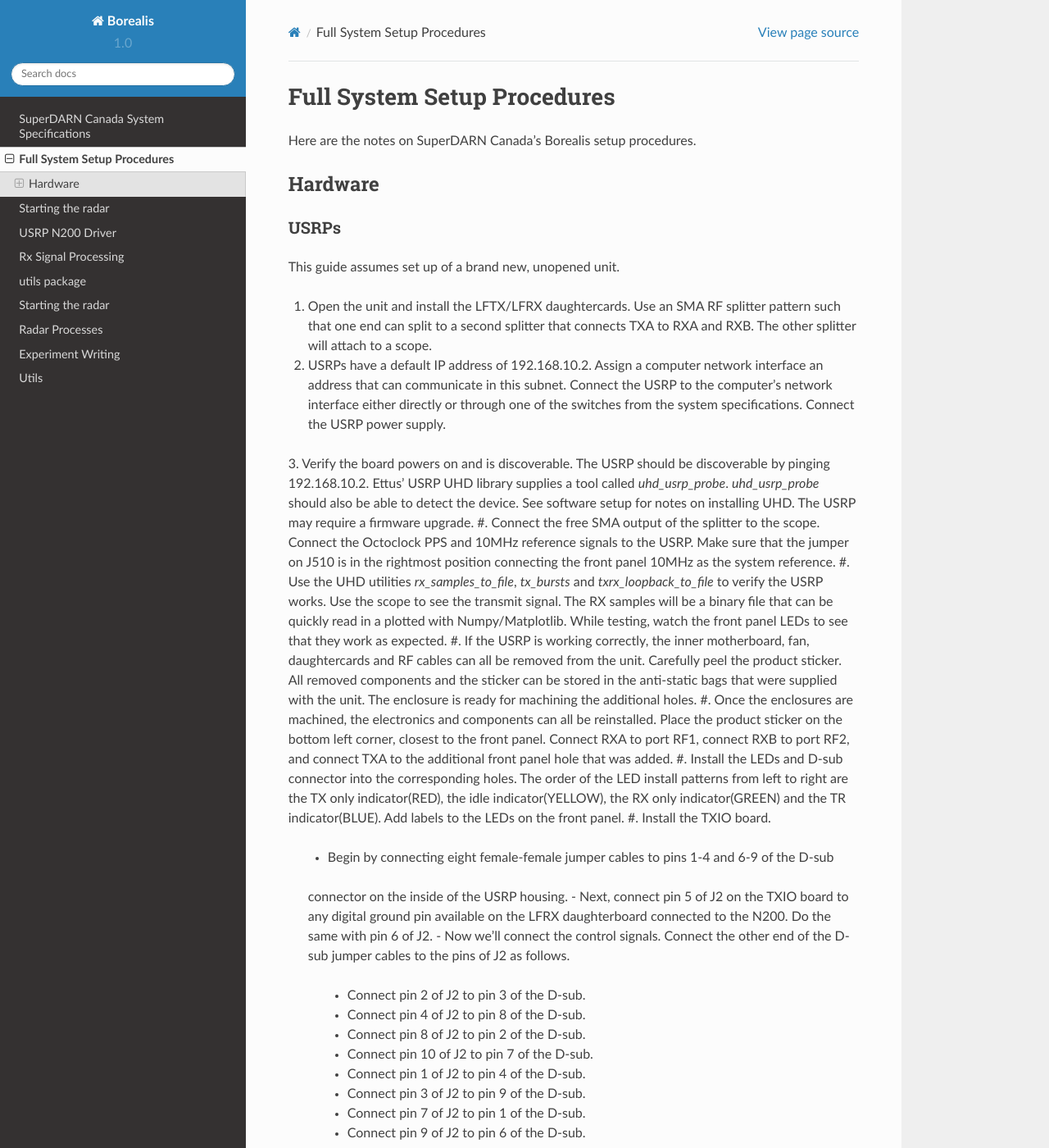
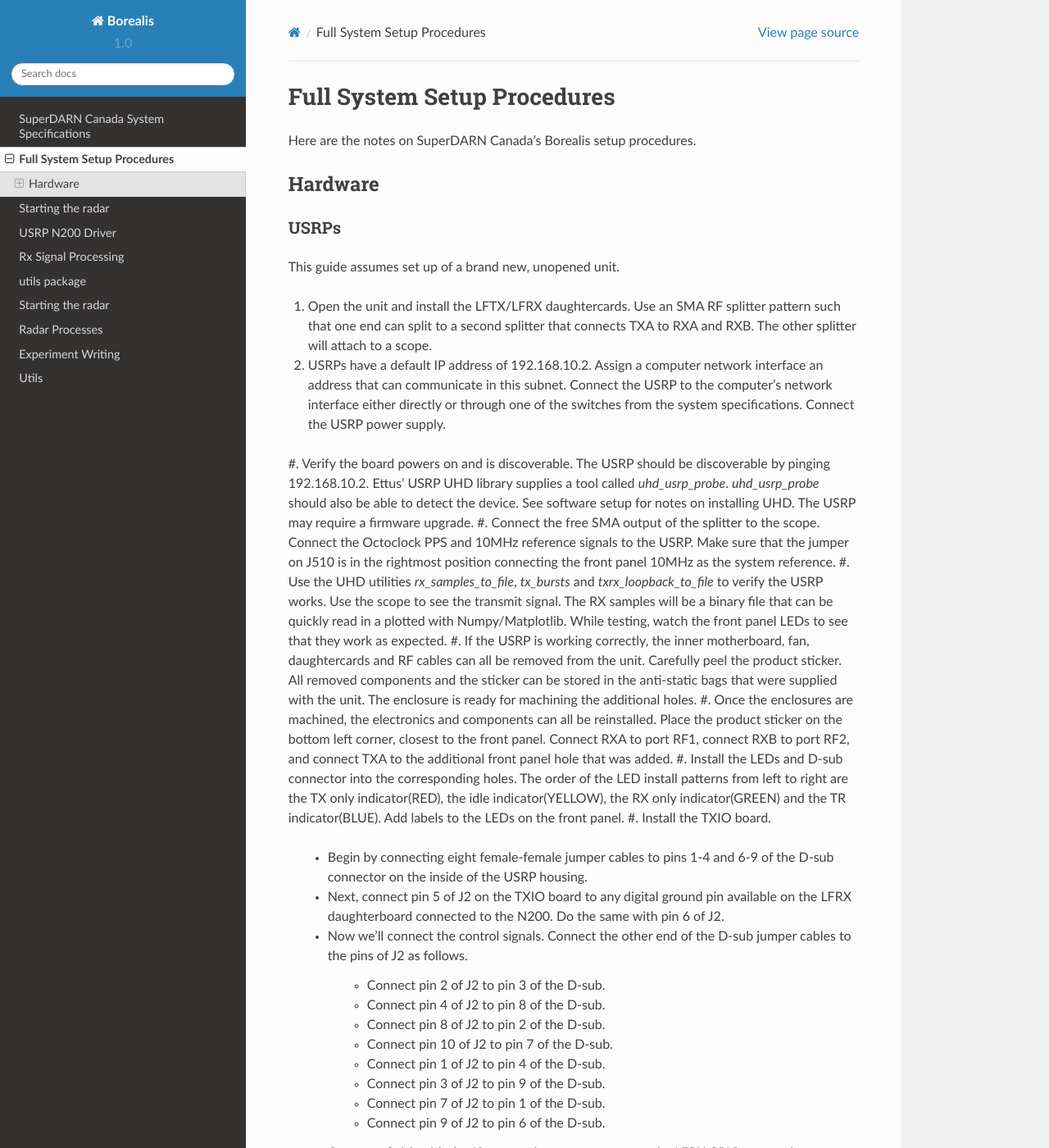
Before and after one commit to SuperDARNCanada/borealis, a Sphinx documentation site: the page built from docs/source/system_setup.rst, in a window 1280 px wide and 1400 px high. Shown: the whole window at 82% size. Built offline with Sphinx 7.4.7 and the Read the Docs theme 2.0.0, drawn with Linux system fonts in a browser that asks for light colours; formulas are drawn with MathJax 3; pages that are not in the unit, such as notebooks, are missing from menus.

Commit message:
fixing syntax again

```diff
--- a/docs/source/system_setup.rst
+++ b/docs/source/system_setup.rst
@@ -13,9 +13,9 @@ USRPs
 
 This guide assumes set up of a brand new, unopened unit.
 
-1. Open the unit and install the LFTX/LFRX daughtercards. Use an SMA RF splitter pattern such that one end can split to a second splitter that connects TXA to RXA and RXB. The other splitter will attach to a scope.
-2. USRPs have a default IP address of 192.168.10.2. Assign a computer network interface an address that can communicate in this subnet. Connect the USRP to the computer's network interface either directly or through one of the switches from the system specifications. Connect the USRP power supply.
-3. Verify the board powers on and is discoverable. The USRP should be discoverable by pinging
+#. Open the unit and install the LFTX/LFRX daughtercards. Use an SMA RF splitter pattern such that one end can split to a second splitter that connects TXA to RXA and RXB. The other splitter will attach to a scope.
+#. USRPs have a default IP address of 192.168.10.2. Assign a computer network interface an address that can communicate in this subnet. Connect the USRP to the computer's network interface either directly or through one of the switches from the system specifications. Connect the USRP power supply.
+#. Verify the board powers on and is discoverable. The USRP should be discoverable by pinging
 192.168.10.2. Ettus' USRP UHD library supplies a tool called `uhd_usrp_probe`. `uhd_usrp_probe` should also be able to detect the device. See software setup for notes on installing UHD. The USRP may require a firmware upgrade.
 #. Connect the free SMA output of the splitter to the scope. Connect the Octoclock PPS and 10MHz
 reference signals to the USRP. Make sure that the jumper on J510 is in the rightmost position
@@ -27,10 +27,11 @@ connect RXB to port RF2, and connect TXA to the additional front panel hole that
 #. Install the LEDs and D-sub connector into the corresponding holes. The order of the LED install
 patterns from left to right are the TX only indicator(RED), the idle indicator(YELLOW), the RX only indicator(GREEN) and the TR indicator(BLUE). Add labels to the LEDs on the front panel.
 #. Install the TXIO board.
-    - Begin by connecting eight female-female jumper cables to pins 1-4 and 6-9 of the D-sub
-    connector on the inside of the USRP housing.
+
+    - Begin by connecting eight female-female jumper cables to pins 1-4 and 6-9 of the D-sub connector on the inside of the USRP housing.
     - Next, connect pin 5 of J2 on the TXIO board to any digital ground pin available on the LFRX daughterboard connected to the N200. Do the same with pin 6 of J2.
     - Now we’ll connect the control signals. Connect the other end of the D-sub jumper cables to the pins of J2 as follows.
+
         - Connect pin 2 of J2 to pin 3 of the D-sub.
         - Connect pin 4 of J2 to pin 8 of the D-sub.
         - Connect pin 8 of J2 to pin 2 of the D-sub.
@@ -39,7 +40,9 @@ patterns from left to right are the TX only indicator(RED), the idle indicator(Y
         - Connect pin 3 of J2 to pin 9 of the D-sub.
         - Connect pin 7 of J2 to pin 1 of the D-sub.
         - Connect pin 9 of J2 to pin 6 of the D-sub.
+
     - Once you finish with the J2 connections, we move on to the LFRX GPIO connections.
+
         - Connect pin 3 of J1 to an available digital ground pin on the LFRX daughterboard.
         - Connect pin 4 of J1 to the 6V power pin on the LFRX daughterboard.
         - Connect pin 5 of J1 to the io_rxa[1] pin on the LFRX daughterboard.
@@ -50,8 +53,10 @@ patterns from left to right are the TX only indicator(RED), the idle indicator(Y
         - Connect pin 10 of J1 to the io_rxa[13] pin on the LFRX daughterboard.
         - Connect pin 11 of J1 to the io_rxa[9] pin on the LFRX daughterboard.
         - Connect pin 12 of J1 to an available digital ground pin on the LFRX daughterboard.
+
     - We connect the LEDs. Using female to female jumper cables, make the following
     connections:
+
         - Anode of red LED to J3 pin 1.
         - Cathode of red LED to J3 pin 2.
         - Anode of yellow LED to J3 pin 3.
@@ -60,9 +65,11 @@ patterns from left to right are the TX only indicator(RED), the idle indicator(Y
         - Cathode of green LED to J3 pin 6.
         - Anode of blue LED to J3 pin 7.
         - Cathode of blue LED to J3 pin 8.
+
     - Connect the outermost SMA-MFA cable to J7, proceeding inwards, connect the SMA-MFA cables to
     J6, J5, and J4 respectively.
     - Screw the TXIO board into place on the USRP housing.
+
 #. Follow TXIO testing procedures from TXIO notes.
 #. Install enclosure cover back in place.
 #. Use UHD utility usrp_burn_mb_eeprom to assign a unique IP address for the unit. Label the unit
```
